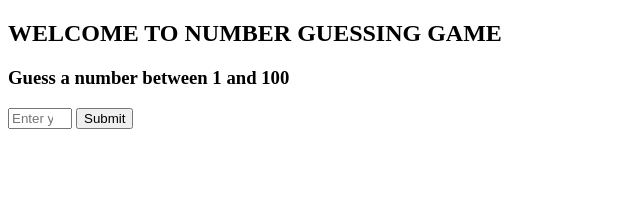
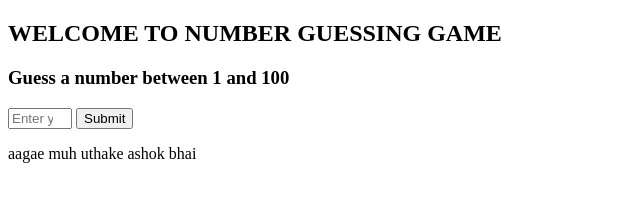
Before and after one commit to whyruaskingthis17/day3, a plain HTML site: page index.html in a window 1280 px wide. Shown: the whole page, without its empty margins (0-640 px from the left). Drawn offline with Linux system fonts and the light colour scheme.

Commit message:
Update index.html

```diff
--- a/index.html
+++ b/index.html
@@ -12,6 +12,6 @@
     <input type="number" id="guess" placeholder="Enter your guess" min="1" max="100">
     <button onclick="checkGuess()">Submit</button>
     <p id="result"></p>
-
+<p> aagae muh uthake ashok bhai</p>
 </body>
 </html>
```
